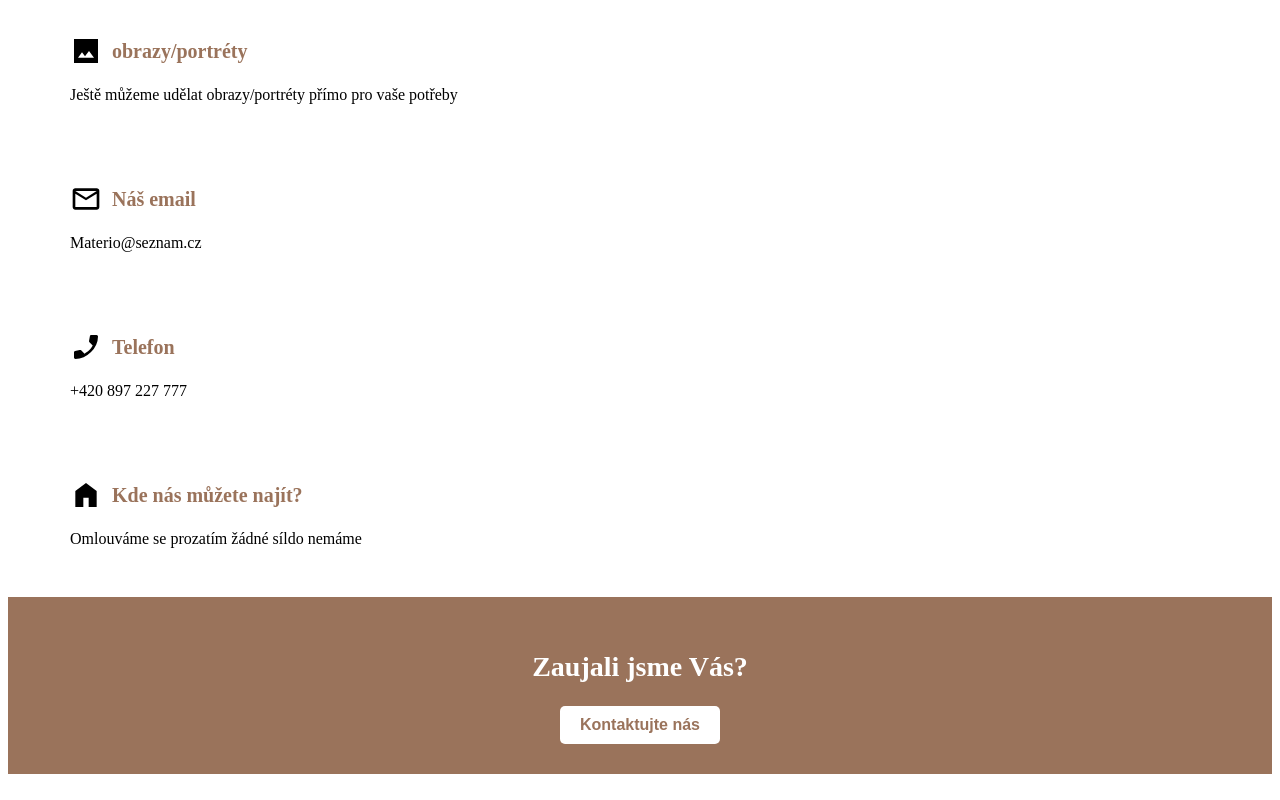
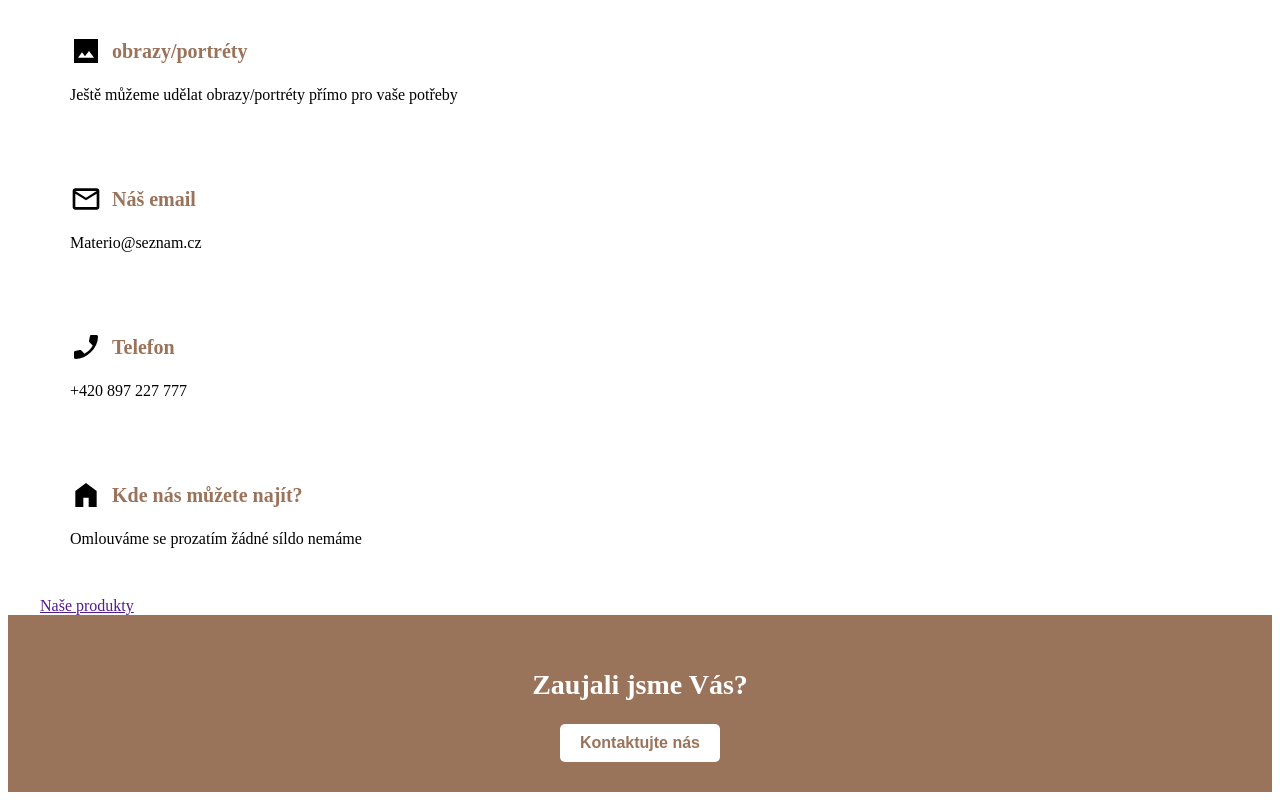
Before and after one commit to LukasNetocny/LukasNetocny, a plain HTML site: page index.html in a window 1280 px wide. Shown: the part 1190-1990 px from the top of the page. Drawn offline with Linux system fonts and the light colour scheme.

Commit message:
šiška26

```diff
--- a/index.html
+++ b/index.html
@@ -83,7 +83,7 @@
             </div>
             <p>Omlouváme se prozatím žádné síldo nemáme</p>
         </div>
-
+        <a href="">Naše produkty</a>
 
         </div>
 
```
